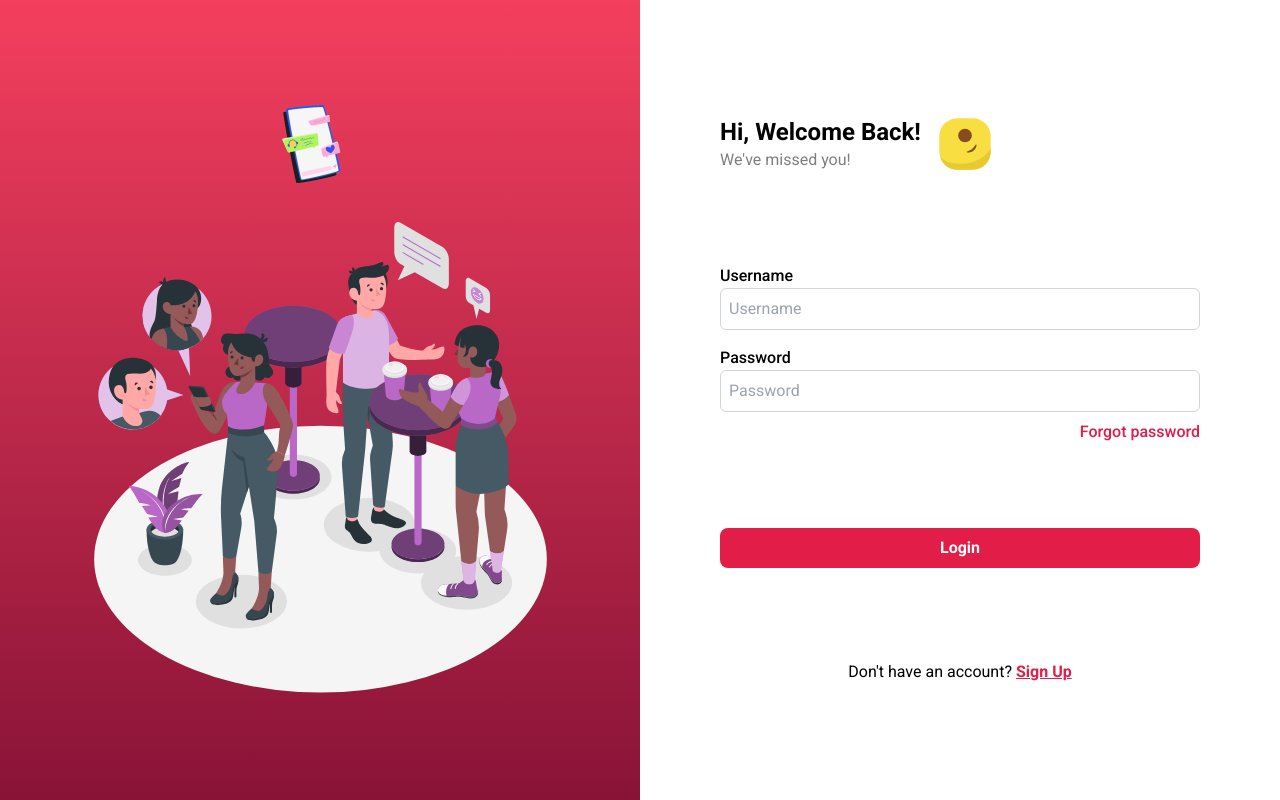
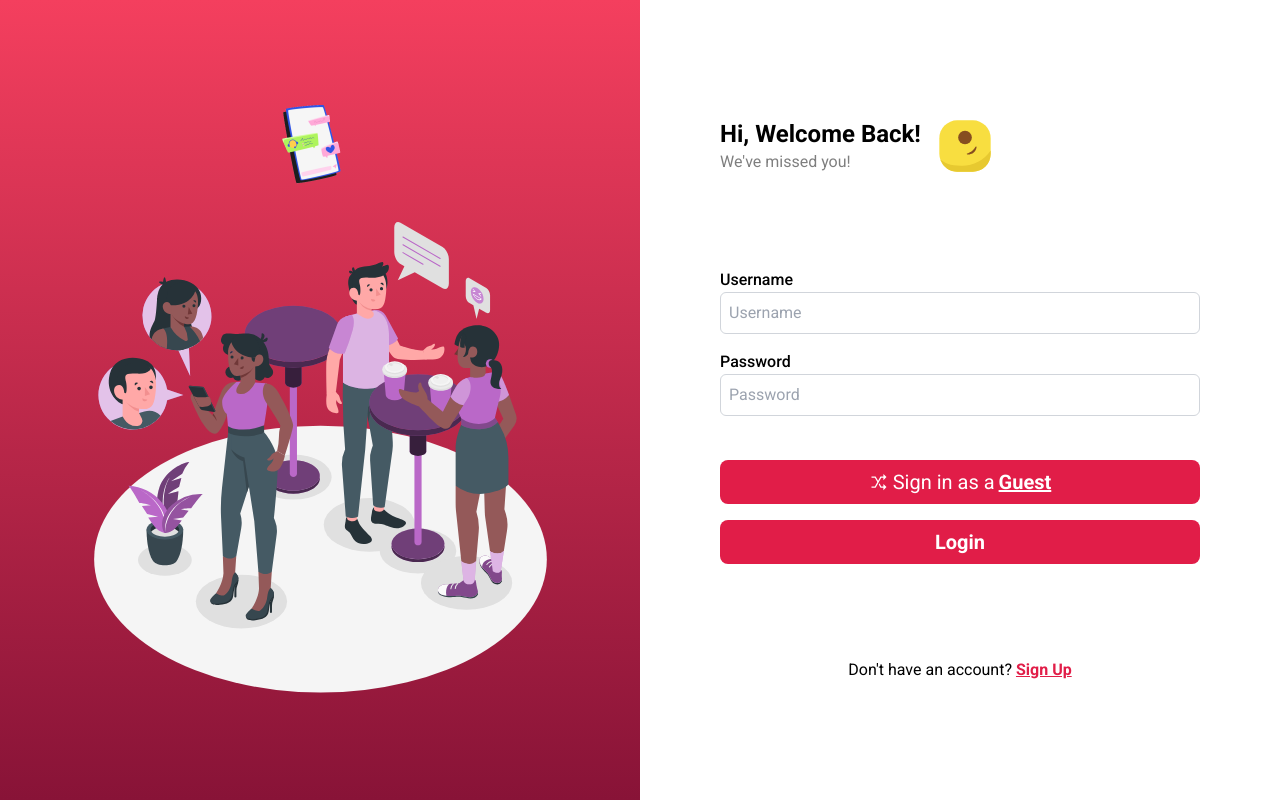
Before and after one commit to beMimg/frontend_messaging_app, a React (Vite) app: page /login in a window 1280 px wide. Built offline with nearby package versions, Linux system fonts and the light colour scheme.

Commit message:
Add functionality to sign in as a guest in Login component

```diff
--- a/src/components/SignInAsGuest.jsx
+++ b/src/components/SignInAsGuest.jsx
@@ -44,20 +44,18 @@ const SignInAsGuest = () => {
       <button
         onClick={handleGuest}
         disabled={isLoading}
-        className="button-default primary-text-color   w-full  bg-white xl:py-4 xl:text-xl "
+        className=" flex w-full  flex-row items-center justify-center gap-1  py-2 xl:text-xl "
       >
-        <span className="relative ">
         {!isLoading ? (
           <>
-              <LiaRandomSolid className="absolute -left-7 top-[1px]  text-xl xl:top-[2px]" />
-              Sign in as a guest
+            <LiaRandomSolid />
+            Sign in as a <span className="font-semibold underline">Guest</span>
           </>
         ) : (
           <>
             <LoadingDots />
           </>
         )}
-        </span>
       </button>
       {isSuccess && (
         <div className="absolute left-0 top-0 flex h-full w-full items-center justify-center bg-black bg-opacity-60 ">
--- a/src/page/UnauthenticatedPages/LogIn.jsx
+++ b/src/page/UnauthenticatedPages/LogIn.jsx
@@ -6,6 +6,7 @@ import { Link, useNavigate } from "react-router-dom";
 import smirkSvg from "../../assets/reshot-icon-smirk-ZGPUEXQHNB.svg";
 import socialLifeSvg from "../../assets/social-life.svg";
 import animatedText2 from "../../assets/animated-text2.gif";
+import SignInAsGuest from "../../components/SignInAsGuest";
 
 export default function LogIn() {
   const [username, setUsername] = useState("");
@@ -97,12 +98,6 @@ export default function LogIn() {
               className="input-default"
             />
             {/* build this in future */}
-            <Link
-              to="/"
-              className="primary-text-color mt-2 self-end font-medium"
-            >
-              Forgot password
-            </Link>
           </div>
           <div className="relative h-3">
             {errors && (
@@ -114,10 +109,13 @@ export default function LogIn() {
               </p>
             )}
           </div>
+          <div className="rounded-lg bg-rose-600 text-white">
+            <SignInAsGuest />
+          </div>
           <button
             onClick={handleSubmit}
             type="submit"
-            className="button-default primary-bg-color mt-10 text-white"
+            className="button-default primary-bg-color text-white  xl:text-xl"
             disabled={isLoading}
           >
             {isLoading ? "Please wait..." : "Login"}
--- a/src/page/UnauthenticatedPages/UnauthenticatedHomepage.jsx
+++ b/src/page/UnauthenticatedPages/UnauthenticatedHomepage.jsx
@@ -9,7 +9,7 @@ import SignInAsGuest from "../../components/SignInAsGuest";
 
 export default function UnauthenticatedHomepage() {
   return (
-    <div className=" grid h-screen grid-rows-2 bg-gradient-to-b from-rose-500 to-rose-900 p-6 font-roboto text-white lg:grid-cols-2 lg:gap-6 ">
+    <div className=" grid h-screen grid-rows-2 bg-gradient-to-b from-rose-500 to-rose-900 px-6 py-0 font-roboto text-white lg:grid-cols-2 lg:gap-6 lg:p-6 ">
       <div className="relative lg:col-start-1 ">
         <img
           src={glassesKissSvg}
@@ -47,10 +47,7 @@ export default function UnauthenticatedHomepage() {
           <h1 className="text-5xl lg:text-6xl lg:font-bold 2xl:text-7xl ">
             Let's Get Started
           </h1>
-          <p>
-            Connect with each other with chatting. Enjoy safe and private
-            texting
-          </p>
+          <p>Connect with each other with chatting.</p>
         </div>
         <Link
           to="/sign-up"
@@ -58,7 +55,7 @@ export default function UnauthenticatedHomepage() {
         >
           Start Chatting
         </Link>
-        <p className="self-center">
+        <p className="self-center xl:text-xl">
           Already have an account?{" "}
           <Link to="/login" className="font-bold underline">
             Login
```
Lines whose indentation alone changed are shown as unchanged.
